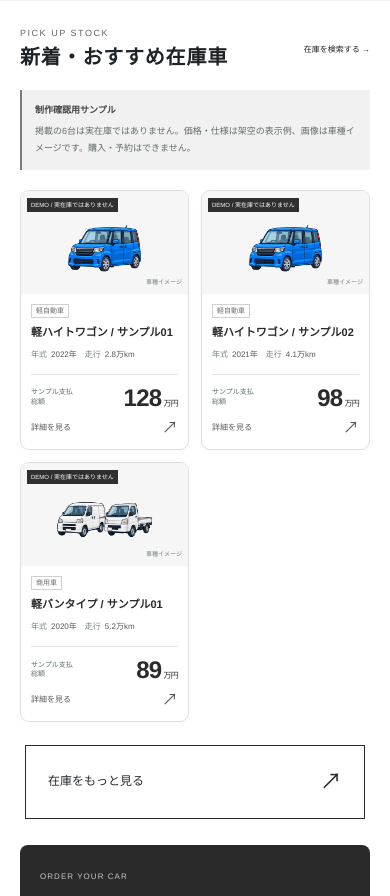
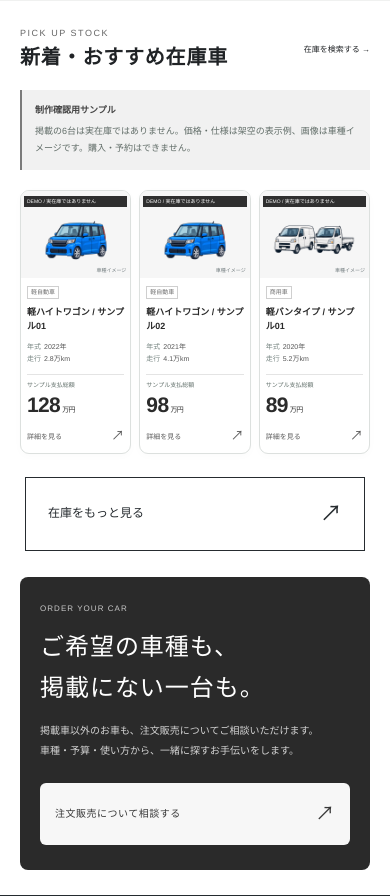
Before and after one commit to yumayuma0729-pixel/twin, a PHP site: page / in a window 390 px wide. Shown: the part 1119-2015 px from the top of the page. Run offline with PHP 8.4, Linux system fonts and the light colour scheme.

Commit message:
Keep three mobile homepage inventory cards in a single row

```diff
--- a/public/home-refresh.css
+++ b/public/home-refresh.css
@@ -50,3 +50,22 @@
 #services.strengths-atmosphere .strengths-bottom-cta{grid-column:1;grid-row:3;margin:0 5px;width:calc(100% - 10px);padding:17px 0;font-size:11px}
 }
 @media(prefers-reduced-motion:reduce){.home-stock-more,#services.strengths-atmosphere .hex-node{transition:none}}
+/* Keep all three mobile preview cards on one row. */
+@media(max-width:767px){
+.home-vehicle-grid{grid-template-columns:repeat(3,minmax(0,1fr));gap:8px}
+.home-vehicle-grid .vehicle-card-link{aspect-ratio:auto;min-height:0}
+.home-vehicle-grid .vehicle-card-image{flex:none;height:auto;aspect-ratio:1.25;padding:20px 4px 10px}
+.home-vehicle-grid .vehicle-demo-tag{font-size:5px;left:3px;right:3px;top:5px;padding:2px 3px;line-height:1.4}
+.home-vehicle-grid .vehicle-image-note{font-size:5px;right:4px;bottom:3px}
+.home-vehicle-grid .vehicle-card-body{padding:8px 6px}
+.home-vehicle-grid .vehicle-category{font-size:6px;padding:1px 3px}
+.home-vehicle-grid .vehicle-card h3{font-size:9px;line-height:1.6;overflow-wrap:anywhere;margin:6px 0;min-height:3.2em}
+.home-vehicle-grid .vehicle-mini-spec{display:block;font-size:7px;margin:0 0 7px}
+.home-vehicle-grid .vehicle-mini-spec>div{gap:3px;margin:2px 0}
+.home-vehicle-grid .vehicle-card-price{display:block;padding-top:6px}
+.home-vehicle-grid .vehicle-card-price>span{font-size:6px;max-width:none;margin-bottom:3px}
+.home-vehicle-grid .vehicle-card-price>strong{font-size:21px;line-height:1.2}
+.home-vehicle-grid .vehicle-card-price small{font-size:7px}
+.home-vehicle-grid .vehicle-card-more{font-size:7px;margin-top:7px}
+.home-vehicle-grid .vehicle-card-more>span{font-size:13px}
+}
```
Also changed, not shown: 1 other file.
